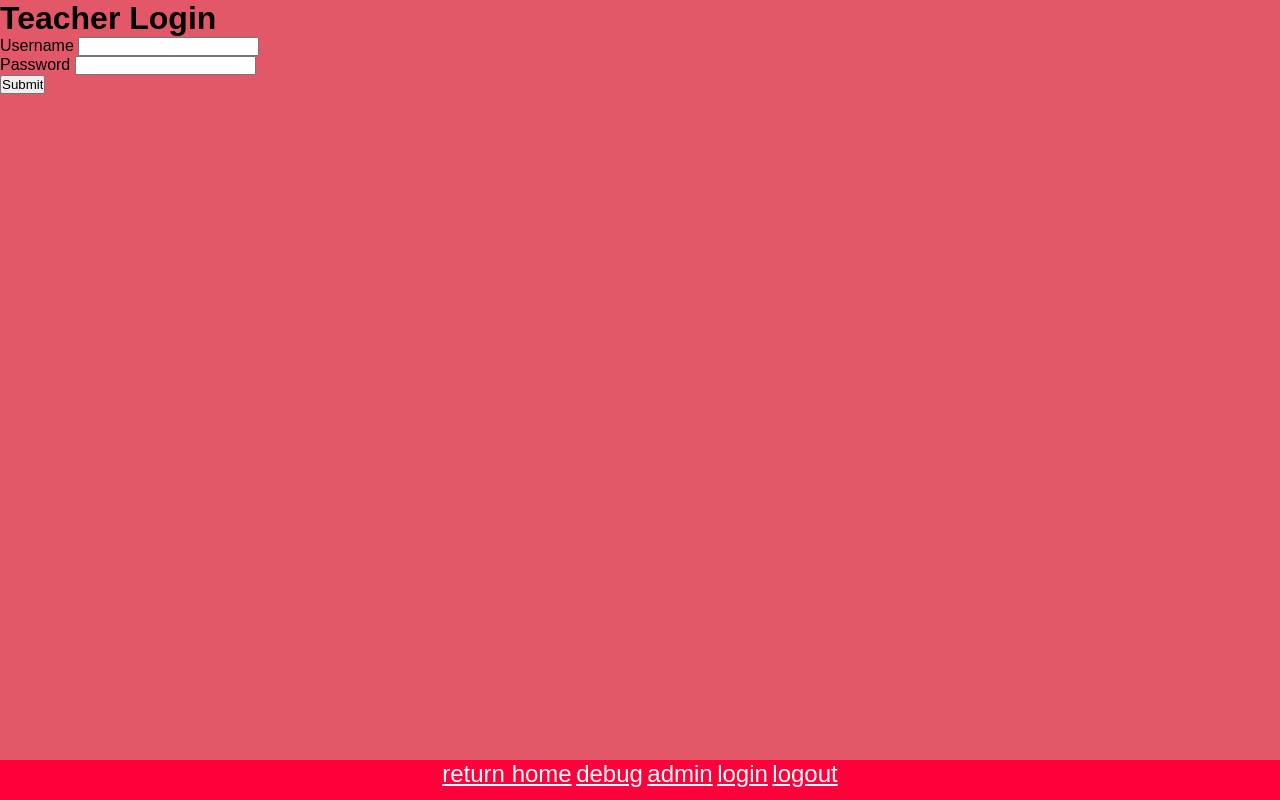
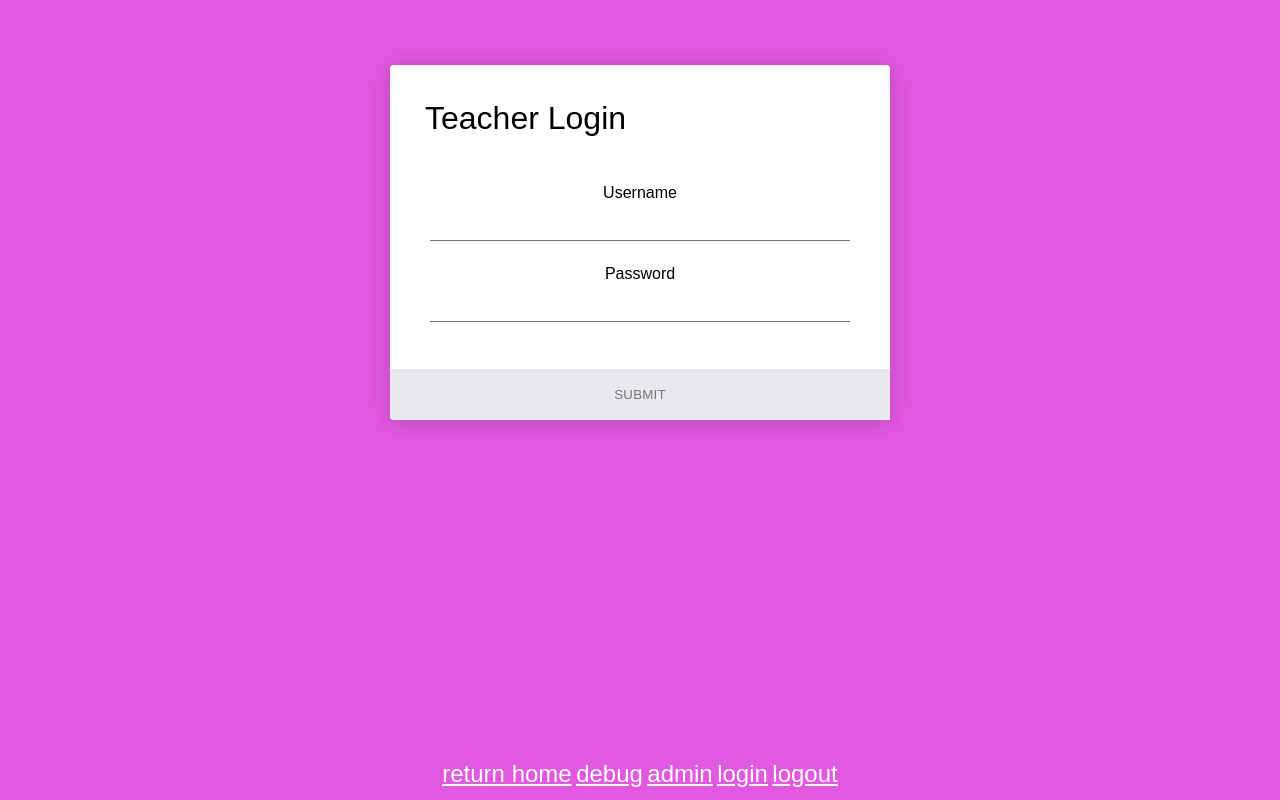
Before and after one commit to whoy51/math-tracker, a Flask app: page /login in a window 1280 px wide. Run offline with Flask 3, Linux system fonts and the light colour scheme.

Commit message:
fix footer, teacher login same styling

```diff
--- a/static/style.css
+++ b/static/style.css
@@ -15,7 +15,6 @@ body {
   bottom: 0;
   width: 100%;
   height: 5%;
-  background-color: #ff003b;
   color: white;
   text-align: center;
 }
--- a/templates/login.html
+++ b/templates/login.html
@@ -5,20 +5,32 @@
 {% block content %}
 
 
+
+<div class="login-form">
+    <form action="" method="post">
         <h1>Teacher Login</h1>
-<form action="" method="post">
-    <p>
+        <div class="content">
+                <div class="input-field">
                     {{ form.username.label }}
                     {{ form.username }}
-    </p>
-    <p>
+                </div>
+                <div class="input-field">
                     {{ form.password.label }}
                     {{ form.password }}
-    </p>
-    <p>
+                </div>
+        </div>
+        <div class="action">
             {{ form.submit }}
-    </p>
+        </div>
     </form>
+</div>
+
+<style>
+    body {
+        background: #e358e1;
+    }
+
+</style>
 
 
 {% endblock %}
```
Lines whose indentation alone changed are shown as unchanged.
